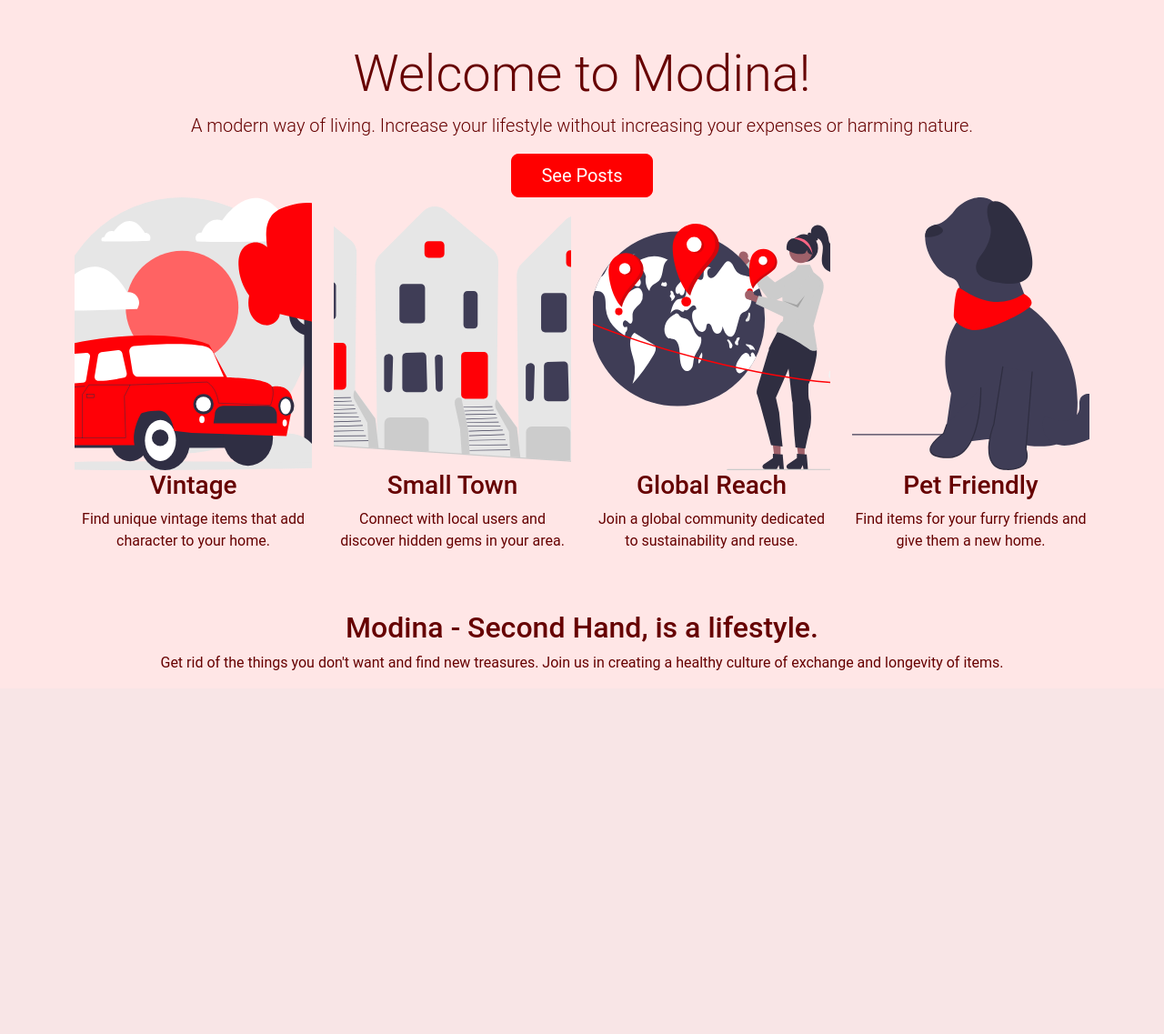
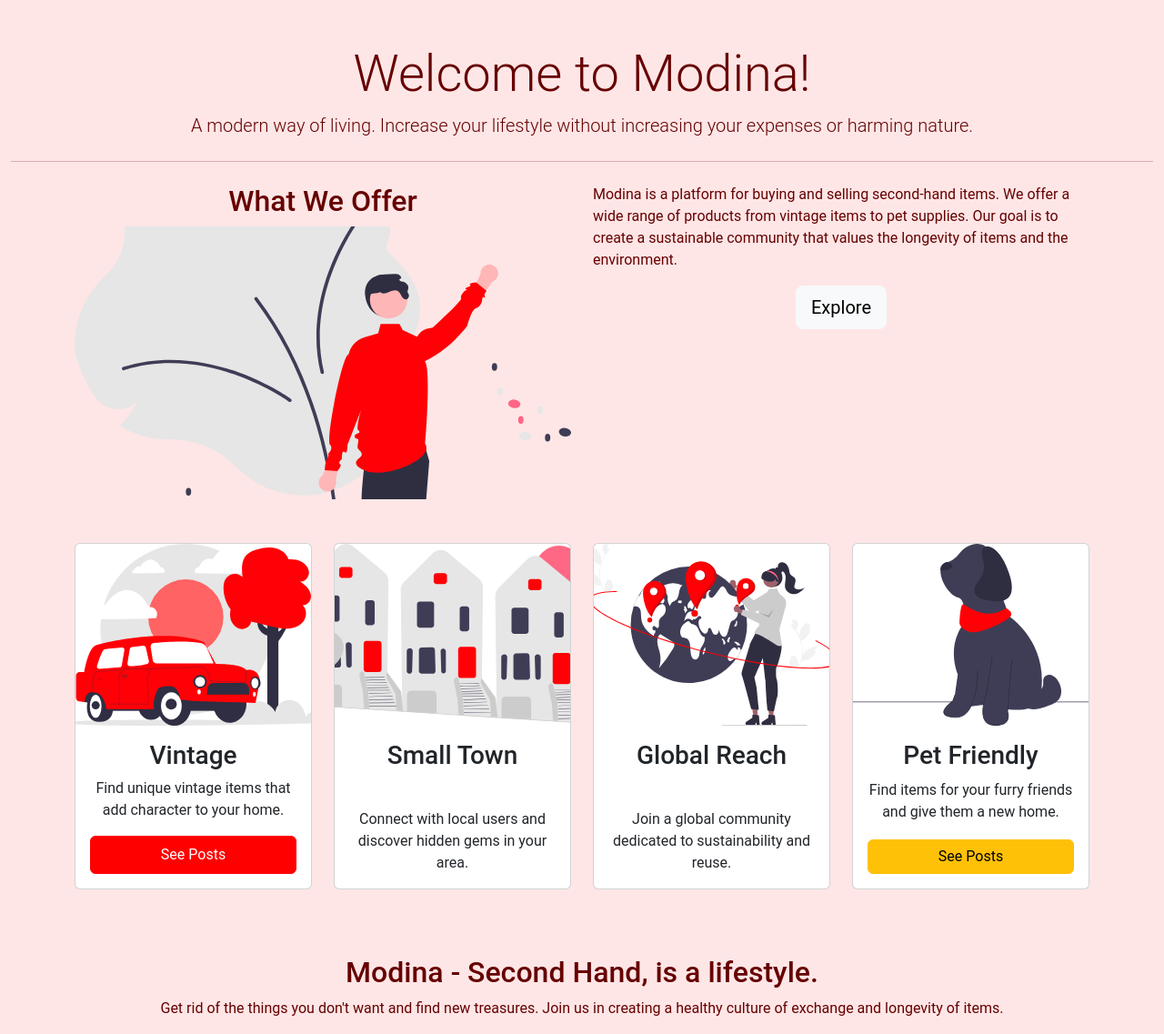
Before and after one commit to D0bledore/django-project, a Django app: page / in a window 1280 px wide. Shown: the part 66-1203 px from the top of the page at 91% size. Before the commit the page ends 803 px from the top, so only its background shows below. Run offline with Django 5.2, Linux system fonts and the light colour scheme.

Commit message:
Implement bootstrap card styles to core index page

```diff
--- a/core/templates/core/index.html
+++ b/core/templates/core/index.html
@@ -1,46 +1,96 @@
 {% extends 'base.html' %}
 {% load static %}
-{% block stylesheet %}<link rel="stylesheet" href="{% static 'css/core-index.css' %}">{% endblock %}
+
+{% block stylesheet %}
+<link rel="stylesheet" href="{% static 'css/core-index.css' %}">
+<style>
+    .card {
+        height: 100%;
+    }
+    .card-body {
+        display: flex;
+        flex-direction: column;
+        justify-content: space-between;
+    }
+    .card-img-top {
+        height: 200px;
+        object-fit: cover;
+    }
+</style>
+{% endblock %}
 {% block title %}Modina Second-Hand{% endblock %}
 
 {% block content %}
 <div class="container-fluid mt-5">
     <div class="jumbotron text-center">
         <h1 class="display-4">Welcome to Modina!</h1>
-        <p class="lead">A modern way of living. Increase your lifestyle without increasing your expenses or harming
-            nature.</p>
-        <a href="{% url 'blog_index' %}" class="btn btn-primary btn-lg">See Posts</a>
+        <p class="lead">A modern way of living. Increase your lifestyle without increasing your expenses or harming nature.</p>
+        <hr class="my-4">
     </div>
 </div>
+
 <div class="container">
-    <div class="row text-center">
-        <div class="col-12 col-md-6 col-lg-3">
-            <img src="{% static 'images/vintage.svg' %}" class="img-fluid" alt="Vintage">
-            <h3>Vintage</h3>
-            <p>Find unique vintage items that add character to your home.</p>
+    <div class="row">
+        <div class="col-sm-12 col-md-6">
+            <h2 class="text-center font-weight-bold">What We Offer</h2>
+            <img src="{% static 'images/welcome.svg' %}" class="img-fluid" alt="Second Hand">
         </div>
-        <div class="col-12 col-md-6 col-lg-3">
-            <img src="{% static 'images/small-town.svg' %}" class="img-fluid" alt="Small Town">
-            <h3>Small Town</h3>
-            <p>Connect with local users and discover hidden gems in your area.</p>
-        </div>
-        <div class="col-12 col-md-6 col-lg-3">
-            <img src="{% static 'images/world.svg' %}" class="img-fluid" alt="World">
-            <h3>Global Reach</h3>
-            <p>Join a global community dedicated to sustainability and reuse.</p>
-        </div>
-        <div class="col-12 col-md-6 col-lg-3">
-            <img src="{% static 'images/dog.svg' %}" class="img-fluid" alt="Dog">
-            <h3>Pet Friendly</h3>
-            <p>Find items for your furry friends and give them a new home.</p>
+        <div class="col-sm-12 col-md-6">
+            <p>Modina is a platform for buying and selling second-hand items. We offer a wide range of products from vintage items to pet supplies. Our goal is to create a sustainable community that values the longevity of items and the environment.</p>
+            <div class="text-center">
+                <a href="{% url 'blog_index' %}" class="btn btn-light btn-lg">Explore</a>
+            </div>
         </div>
     </div>
 </div>
 
-<div class="text-center mt-5">
+<div class="container mt-5">
+    <div class="row text-center">
+        <div class="col-12 col-md-6 col-lg-3 mb-4">
+            <div class="card">
+                <img src="{% static 'images/vintage.svg' %}" class="card-img-top" alt="Vintage">
+                <div class="card-body">
+                    <h3 class="card-title">Vintage</h3>
+                    <p class="card-text">Find unique vintage items that add character to your home.</p>
+                    <a href="{% url 'blog_index' %}" class="btn btn-primary">See Posts</a>
+                </div>
+            </div>
+        </div>
+        <div class="col-12 col-md-6 col-lg-3 mb-4">
+            <div class="card">
+                <img src="{% static 'images/small-town.svg' %}" class="card-img-top" alt="Small Town">
+                <div class="card-body">
+                    <h3 class="card-title">Small Town</h3>
+                    <p class="card-text">Connect with local users and discover hidden gems in your area.</p>
+                    {# <a href="{% url 'search_local_posts' %}" class="btn btn-secondary">Search Local Posts</a> #}
+                </div>
+            </div>
+        </div>
+        <div class="col-12 col-md-6 col-lg-3 mb-4">
+            <div class="card">
+                <img src="{% static 'images/world.svg' %}" class="card-img-top" alt="World">
+                <div class="card-body">
+                    <h3 class="card-title">Global Reach</h3>
+                    <p class="card-text">Join a global community dedicated to sustainability and reuse.</p>
+                    {# <a href="{% url 'signup' %}" class="btn btn-success">Sign Up</a> #}
+                </div>
+            </div>
+        </div>
+        <div class="col-12 col-md-6 col-lg-3 mb-4">
+            <div class="card">
+                <img src="{% static 'images/dog.svg' %}" class="card-img-top" alt="Dog">
+                <div class="card-body">
+                    <h3 class="card-title">Pet Friendly</h3>
+                    <p class="card-text">Find items for your furry friends and give them a new home.</p>
+                    <a href="{% url 'blog_index' %}" class="btn btn-warning">See Posts</a>
+                </div>
+            </div>
+        </div>
+    </div>
+</div>
+
+<div class="container text-center mt-5">
     <h2>Modina - Second Hand, is a lifestyle.</h2>
-    <p>Get rid of the things you don't want and find new treasures. Join us in creating a healthy culture of
-        exchange and longevity of items.</p>
-</div>
+    <p>Get rid of the things you don't want and find new treasures. Join us in creating a healthy culture of exchange and longevity of items.</p>
 </div>
 {% endblock content %}
--- a/static/css/core-index.css
+++ b/static/css/core-index.css
@@ -1,3 +1,7 @@
+body {
+    background-color: var(--background-color);
+}
+
 .img-fluid {
     width: 100%;
     height: 300px;
```
Also changed, not shown: static/images/join.svg (renamed from static/images/For_Modina/undraw_join_re_w1lh.svg), static/images/skateboard.svg (renamed from static/images/For_Modina/skateboard.svg), static/images/welcome.svg (renamed from static/images/For_Modina/undraw_welcoming_re_x0qo.svg).
